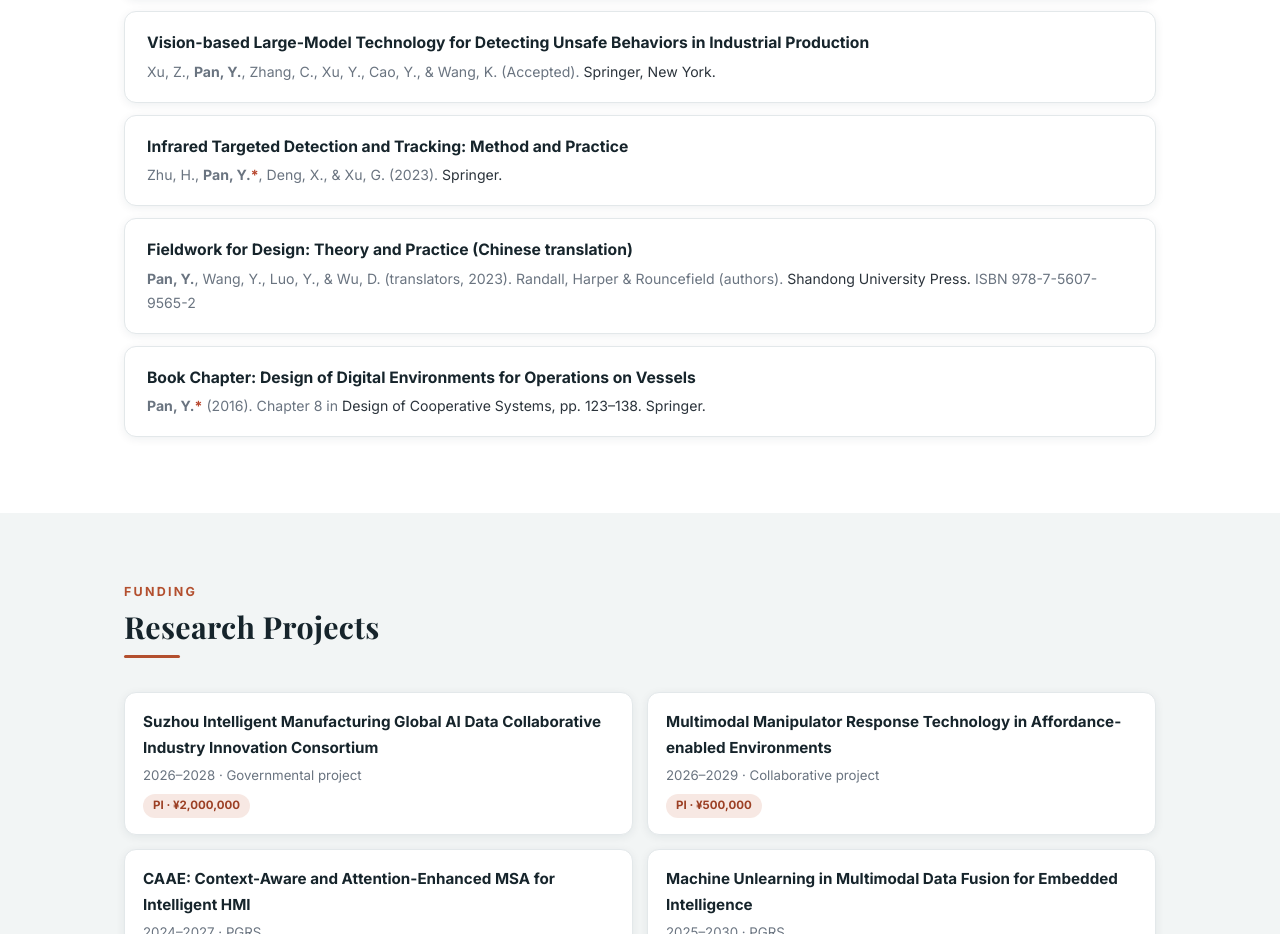
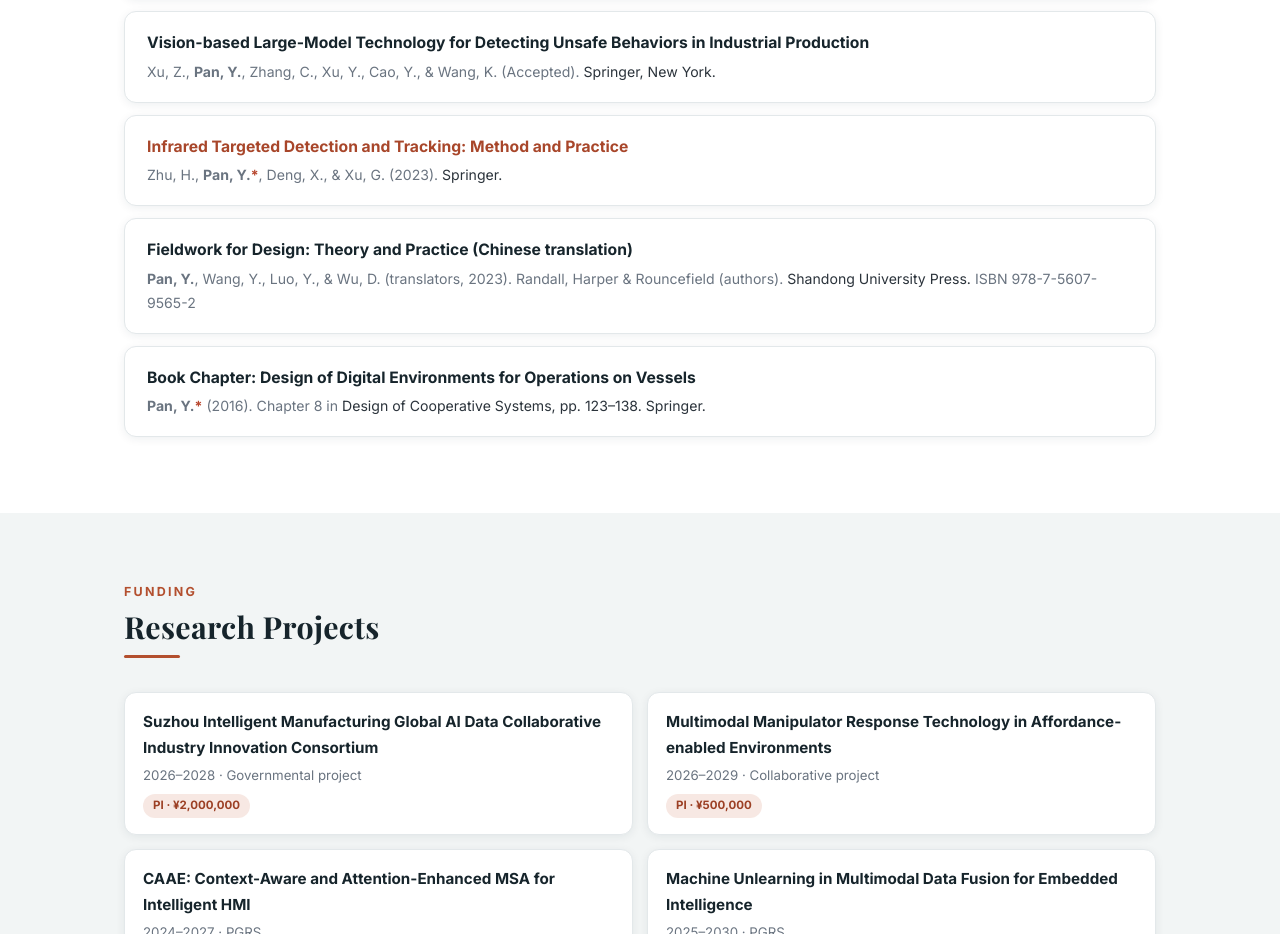
Before and after one commit to KMCoolCode/KMCoolCode.github.io, a plain HTML site: page index.html in a window 1280 px wide. Shown: the part 3700-4634 px from the top of the page. Drawn offline with Linux system fonts and the light colour scheme.

Commit message:
Link Infrared Targeted Detection and Tracking book to Springer

```diff
--- a/index.html
+++ b/index.html
@@ -226,6 +226,8 @@ section.block:nth-of-type(even){background:var(--card)}
   position:relative;
 }
 .pub .title{font-weight:700;color:var(--heading);font-size:.98rem}
+.pub .title a{color:var(--link)}
+.pub .title a:hover{color:var(--gold);text-decoration:underline}
 .pub .meta{font-size:.88rem;color:var(--muted);margin-top:3px}
 .pub .venue{color:var(--ink)}
 .tag{
@@ -519,7 +521,7 @@ footer .small{font-size:.83rem;margin-top:8px;color:#9fb3b3}
     <div class="tab-pane active" id="books">
       <div class="pub"><div class="title">Affective Computing and Its Applications for the Caregiving Industry: Theory and Practice</div><div class="meta"><strong>Pan, Y.<span class="star">*</span></strong>, Wang, Y., Xu, Z., &amp; Li, Z. (Accepted). <span class="venue">Liverpool University Press.</span></div></div>
       <div class="pub"><div class="title">Vision-based Large-Model Technology for Detecting Unsafe Behaviors in Industrial Production</div><div class="meta">Xu, Z., <strong>Pan, Y.</strong>, Zhang, C., Xu, Y., Cao, Y., &amp; Wang, K. (Accepted). <span class="venue">Springer, New York.</span></div></div>
-      <div class="pub"><div class="title">Infrared Targeted Detection and Tracking: Method and Practice</div><div class="meta">Zhu, H., <strong>Pan, Y.<span class="star">*</span></strong>, Deng, X., &amp; Xu, G. (2023). <span class="venue">Springer.</span></div></div>
+      <div class="pub"><div class="title"><a href="https://link.springer.com/book/10.1007/978-981-99-9799-2" target="_blank" rel="noopener">Infrared Targeted Detection and Tracking: Method and Practice</a></div><div class="meta">Zhu, H., <strong>Pan, Y.<span class="star">*</span></strong>, Deng, X., &amp; Xu, G. (2023). <span class="venue">Springer.</span></div></div>
       <div class="pub"><div class="title">Fieldwork for Design: Theory and Practice (Chinese translation)</div><div class="meta"><strong>Pan, Y.</strong>, Wang, Y., Luo, Y., &amp; Wu, D. (translators, 2023). Randall, Harper &amp; Rouncefield (authors). <span class="venue">Shandong University Press.</span> ISBN 978-7-5607-9565-2</div></div>
       <div class="pub"><div class="title">Book Chapter: Design of Digital Environments for Operations on Vessels</div><div class="meta"><strong>Pan, Y.<span class="star">*</span></strong> (2016). Chapter 8 in <span class="venue">Design of Cooperative Systems, pp. 123–138. Springer.</span></div></div>
     </div>
```
